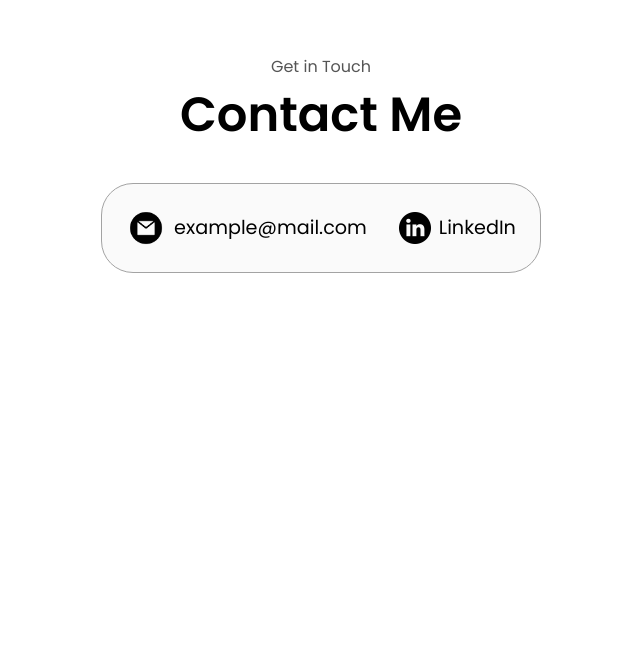
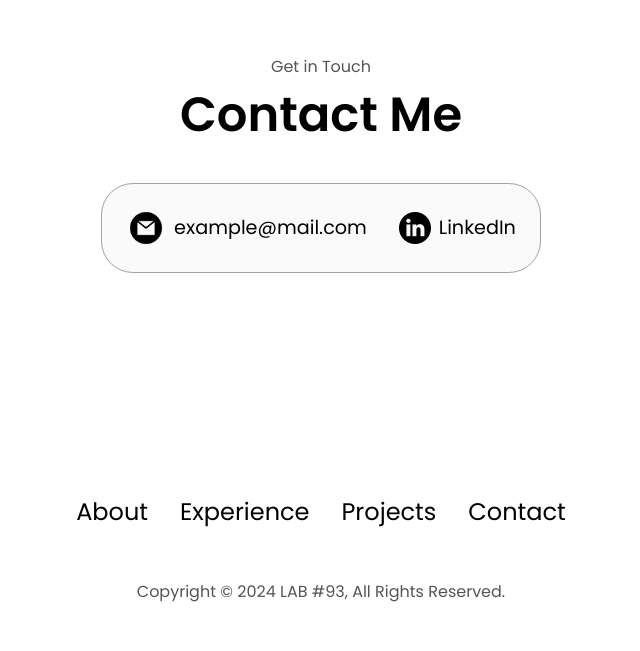
Before and after one commit to rafaelcara/lab93, a plain HTML site: page index.html in a window 1280 px wide. Shown: the part 3197-3848 px from the top of the page, without its empty margins (319-959 px from the left). Before the commit the page ends 3640 px from the top, so only its background shows below. Drawn offline with Linux system fonts and the light colour scheme.

Commit message:
footer section

```diff
--- a/index.html
+++ b/index.html
@@ -234,6 +234,19 @@
 			</div>
 		</div>
 	</section>
+	<footer>
+		<nav>
+			<div class="nav-links-container">
+				<ul class="nav-links">
+					<li><a href="#about">About</a></li>
+					<li><a href="#experience">Experience</a></li>
+					<li><a href="#projects">Projects</a></li>
+					<li><a href="#contact">Contact</a></li>
+				</ul>
+			</div>
+		</nav>
+		<p>Copyright &#169; 2024 LAB #93, All Rights Reserved.</p>
+	</footer>
 	<script src="script.js"></script>
 </body>
 </html>
--- a/style.css
+++ b/style.css
@@ -421,3 +421,14 @@ a:hover {
   .email-icon {
     height: 2.5rem;
   }
+
+  /* FOOTER SECTION */
+
+  footer {
+    height: 26vh;
+    margin: 0 1rem;
+  }
+
+  footer p {
+    text-align: center;
+  }
```
